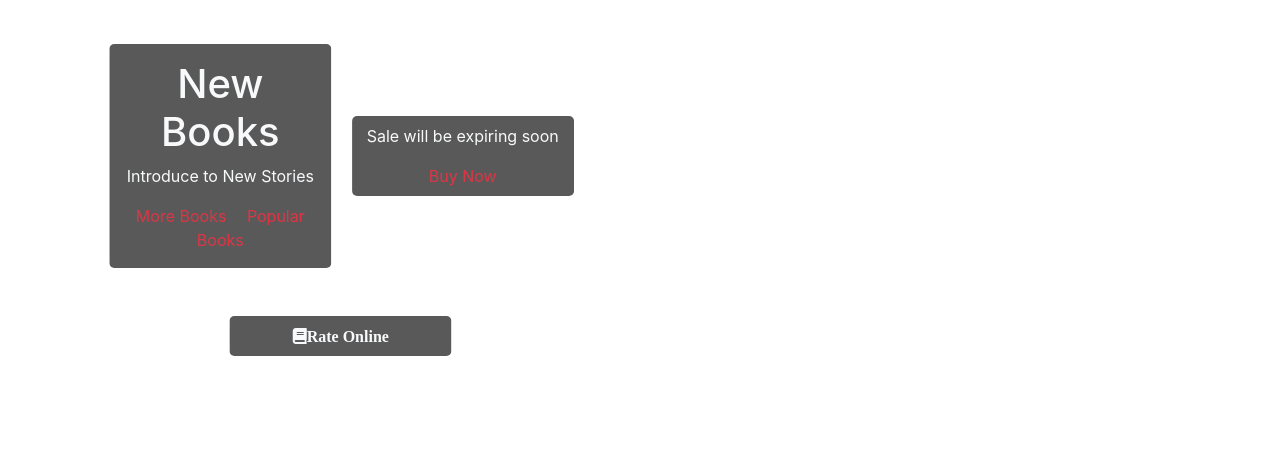
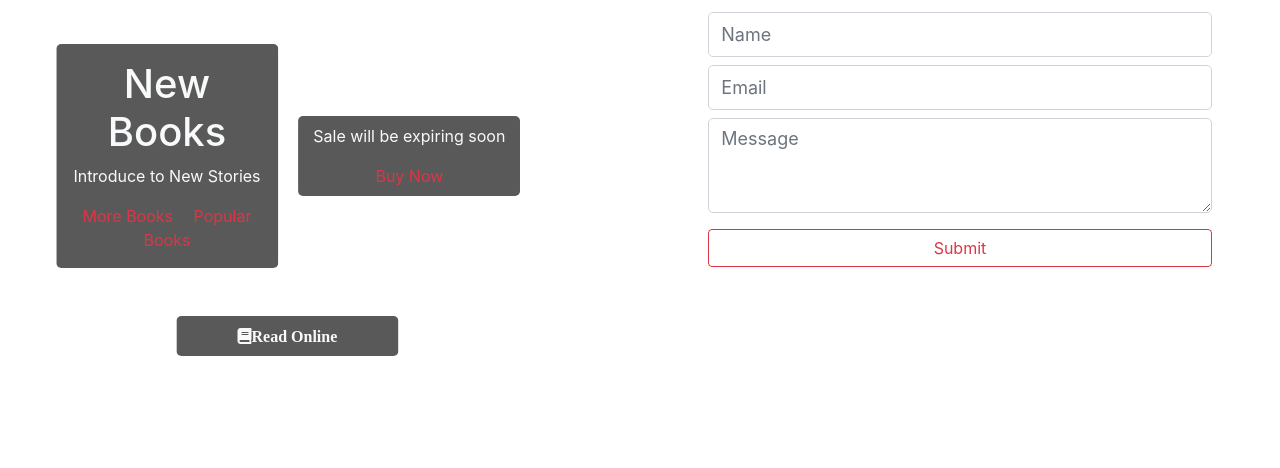
Before and after one commit to bernicenora/Book-Store, a plain HTML site: page index.html in a window 1280 px wide. Shown: the part 4736-5204 px from the top of the page. Drawn offline with Linux system fonts and the light colour scheme.

Commit message:
Added Part2 of Contact Section

```diff
--- a/css/style.css
+++ b/css/style.css
@@ -258,4 +258,18 @@ header{
         transform:translateX(0);
     }
 }
+
+.contact-form input[type="text"],.contact-form input[type="email"],
+.contact-form textarea{
+    background: transparent;
+    font-size:18px;
+    color:#333;
+    border-radius:5px;
+    box-shadow: none;
+}
+
+.contact-form input:focus,.contact-form textarea:focus{
+    background:rgba(250,250,250,0.8);
+    box-shadow: none;
+}
 /* End of Contact Section */
--- a/index.html
+++ b/index.html
@@ -321,12 +321,20 @@
                 </div>
               </div>
               <div class="col-sm-5 col-8 floating-item fifth-item mx-auto my-4 p-2">
-                <a href="#" class="text-light"><i class="fas fa-book">Rate Online</i></a>
+                <a href="#" class="text-light"><i class="fas fa-book">Read Online</i></a>
               </div>
             </div>
           </div>
-          <div class="col-xl-5 col-md-8 col-10">
-
+          <div class="col-xl-5 col-md-8 col-10 mx-auto">
+            <h1 class="text-light font-weight-light text-center mb-5">Stay Connected</h1>
+            <form action="" class="contact-form">
+              <div class="form-group">
+                <input type="text" class="form-control py-2 mb-2" placeholder="Name">
+                <input type="email" class="form-control py-2 mb-2" placeholder="Email">
+                <textarea placeholder="Message" class= "form-control mb-3" rows="3"></textarea>
+                <input type="submit" class="form-control btn-outline-danger">
+              </div>
+            </form>
           </div>
         </div>
       </div>
```
